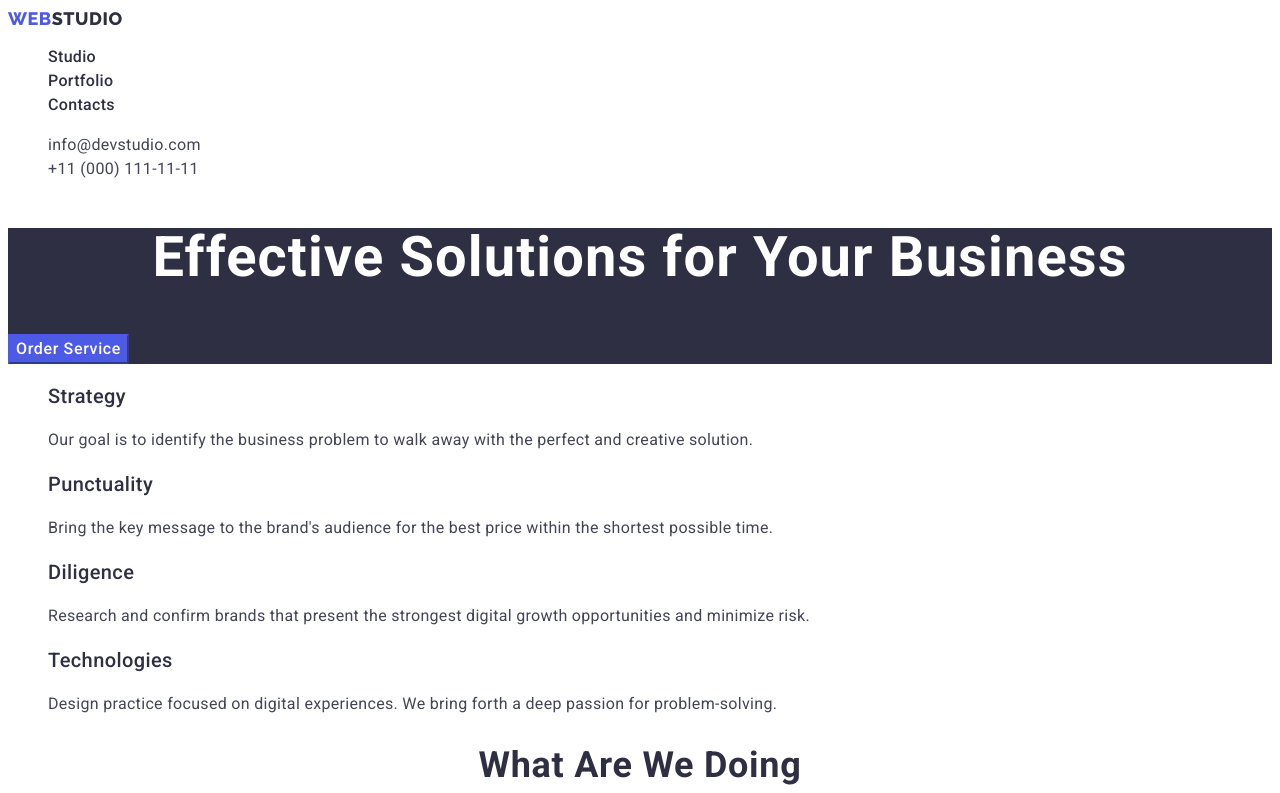
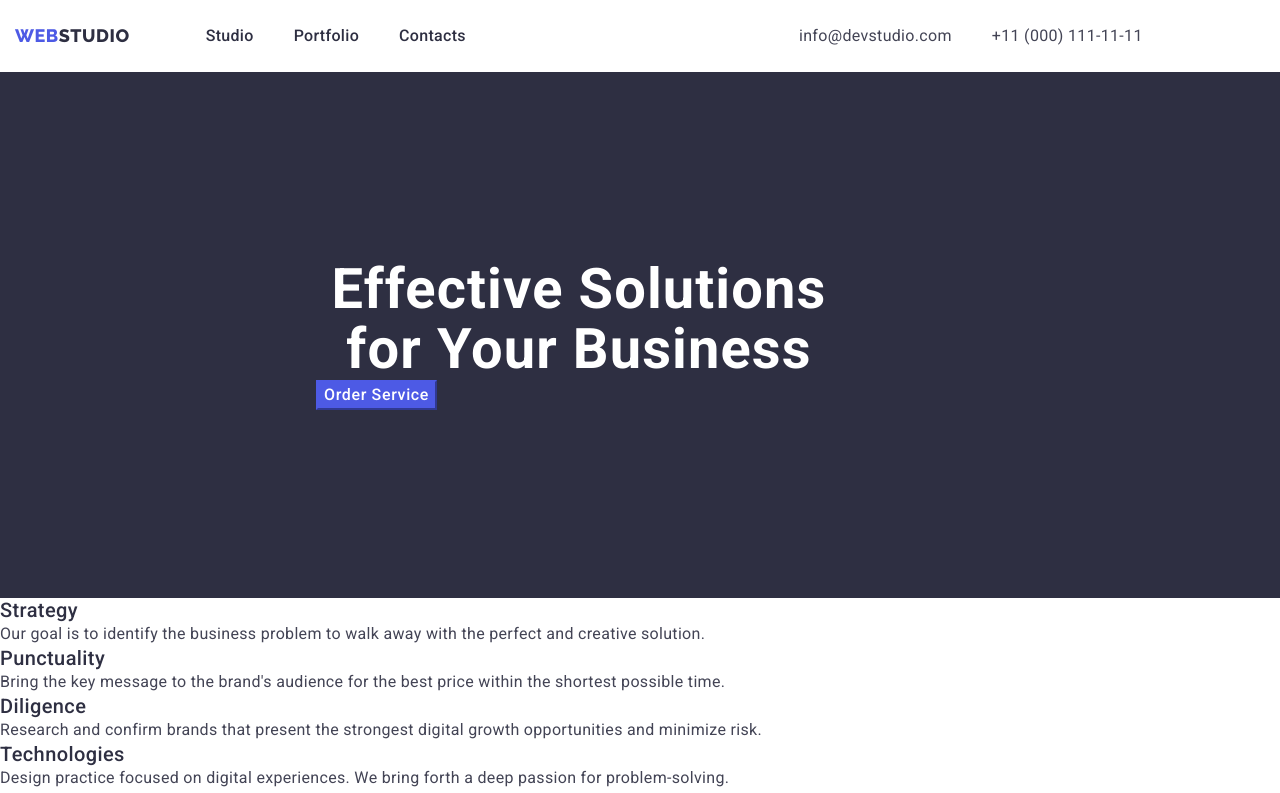
Before and after one commit to ArtanFS/goit-markup-hw-03, a plain HTML site: page index.html in a window 1280 px wide. Shown: the top 793 px of the page. Drawn offline with nearby package versions, Linux system fonts and the light colour scheme.

Commit message:
make header

```diff
--- a/css/styles.css
+++ b/css/styles.css
@@ -15,12 +15,42 @@ body {
   background-color: var(--color-whitebg);
 }
 
-.link {
+p,
+h1,
+h2,
+h3,
+h4,
+h5,
+h6 {
+  margin-top: 0;
+  margin-bottom: 0;
+}
+
+a {
   text-decoration: none;
 }
 
-.list {
+ul {
+  margin-top: 0;
+  margin-bottom: 0;
+  padding-left: 0;
   list-style-type: none;
+}
+
+.container {
+  width: 100%;
+  max-width: 1158px;
+  /* width: 1158px; */
+  padding-left: 15px;
+  padding-right: 15px;
+}
+
+.header-container {
+  display: flex;
+  align-items: center;
+  padding-top: 24px;
+  padding-bottom: 24px;
+  justify-content: space-between;
 }
 
 .logo {
@@ -33,8 +63,22 @@ body {
   color: var(--color-primary-brand);
 }
 
+.header-nav {
+  display: flex;
+  align-items: center;
+  /* justify-content: space-between;
+  flex-grow: 1; */
+}
+
 .header-logo {
   color: var(--color-dark);
+}
+
+.header-menu {
+  display: flex;
+  gap: 40px;
+  margin-left: 76px;
+  margin-right: 40px;
 }
 
 .header-menu-link {
@@ -51,6 +95,12 @@ body {
 
 .header-adr {
   font-style: normal;
+  min-width: 344px;
+}
+
+.header-adr-list {
+  display: flex;
+  gap: 40px;
 }
 
 .header-adr-link {
@@ -66,6 +116,10 @@ body {
 
 .hero {
   background-color: var(--color-dark);
+}
+
+.hero-container {
+  padding: 188px 316px;
 }
 
 .hero-title {
--- a/index.html
+++ b/index.html
@@ -11,11 +11,19 @@
       rel="stylesheet"
     />
     <title>WebStudio</title>
+    <link
+      rel="stylesheet"
+      href="https://cdnjs.cloudflare.com/ajax/libs/modern-normalize/2.0.0/modern-normalize.min.css"
+      integrity="sha512-4xo8blKMVCiXpTaLzQSLSw3KFOVPWhm/TRtuPVc4WG6kUgjH6J03IBuG7JZPkcWMxJ5huwaBpOpnwYElP/m6wg=="
+      crossorigin="anonymous"
+      referrerpolicy="no-referrer"
+    />
     <link rel="stylesheet" href="./css/styles.css" />
   </head>
 
   <body>
     <header class="header">
+      <div class="container header-container">
         <nav class="header-nav">
           <a class="logo link" href="./index.html"
             >Web<span class="header-logo">Studio</span></a
@@ -49,12 +57,15 @@
             </li>
           </ul>
         </address>
+      </div>
     </header>
 
     <main>
       <section class="hero">
+        <div class="container hero-container">
           <h1 class="hero-title">Effective Solutions for Your Business</h1>
           <button class="hero-btn" type="button">Order Service</button>
+        </div>
       </section>
 
       <section class="choose">
```
Also changed, not shown: portfolio.html (+9 -0 lines). Lines whose indentation alone changed are shown as unchanged.
